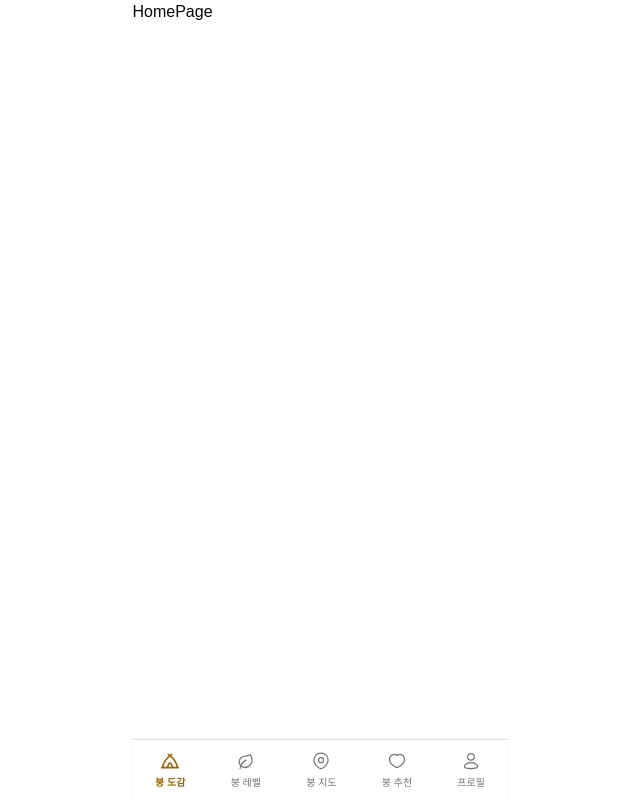
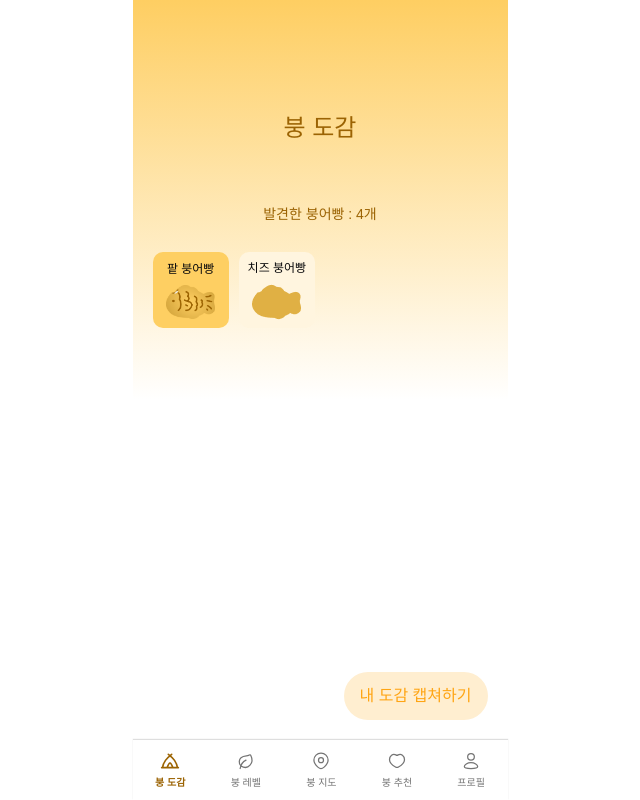
Before and after one commit to muffin9/bungmakase, a Next.js app: page / in a window 1280 px wide. Shown: the whole page, without its empty margins (320-960 px from the left). Built offline with nearby package versions, Linux system fonts and the light colour scheme; a web font is replaced by a local one.

Commit message:
feat: 홈 UI

```diff
--- a/src/app/(home)/page.tsx
+++ b/src/app/(home)/page.tsx
@@ -1,7 +1,62 @@
+import Logo from '@/components/common/Logo';
+import { Modal } from '@/components/ui/modal';
+import Image from 'next/image';
 import React from 'react';
 
 const HomePage = () => {
-  return <div>HomePage</div>;
+  return (
+    <>
+      <div className="bg-yellow-gradient h-screen relative">
+        <p className="pt-28 font-medium text-2xl text-center text-third mb-[60px]">
+          붕 도감
+        </p>
+        <p className="font-medium text-sm text-center text-third mb-7">
+          발견한 붕어빵 : 4개
+        </p>
+        <div className="grid grid-cols-4 gap-[10px] px-5">
+          {/* 있는거 */}
+          <Modal
+            titleElement={<span className="text-third">붕어빵 이름</span>}
+            triggerElement={
+              <div className="rounded-[10px] flex items-center justify-center flex-col gap-2 bg-secondary aspect-square cursor-pointer">
+                <p className="font-medium text-xs">팥 붕어빵</p>
+                <Logo size="small" />
+              </div>
+            }
+          >
+            <div className="flex flex-col items-center gap-8">
+              <div className="w-[260px] h-[126px] flex items-center justify-center bg-[#FFEED0] border-solid border-[1px] border-[#FFD285] rounded-lg">
+                <Logo size="medium" />
+              </div>
+              <span className="font-light"># 태그 내용</span>
+            </div>
+          </Modal>
+          {/* 없는거 */}
+          <div className="rounded-[10px] flex items-center justify-center flex-col gap-2 bg-[#FFF5DF] aspect-square cursor-pointer">
+            <p className="font-medium text-xs">치즈 붕어빵</p>
+            <Logo size="small" type="empty" />
+          </div>
+        </div>
+        <Modal
+          titleElement="도감이 저장되었습니다."
+          triggerElement={
+            <button className="bg-[#FFEED0] text-primary px-4 py-3 flex items-center justify-center rounded-[999px] absolute bottom-20 right-5">
+              내 도감 캡쳐하기
+            </button>
+          }
+        >
+          <div>
+            <Image
+              src="/images/books.png"
+              width={136}
+              height={123}
+              alt="books image"
+            />
+          </div>
+        </Modal>
+      </div>
+    </>
+  );
 };
 
 export default HomePage;
--- a/src/app/page.tsx
+++ /dev/null
@@ -1,11 +0,0 @@
-import Header from '@/components/common/Header';
-// import KakaoMap from '@/components/common/KakaoMap';
-
-export default function Home() {
-  return (
-    <div>
-      <Header />
-      {/* <KakaoMap>KakaoMap Render...</KakaoMap> */}
-    </div>
-  );
-}
```
